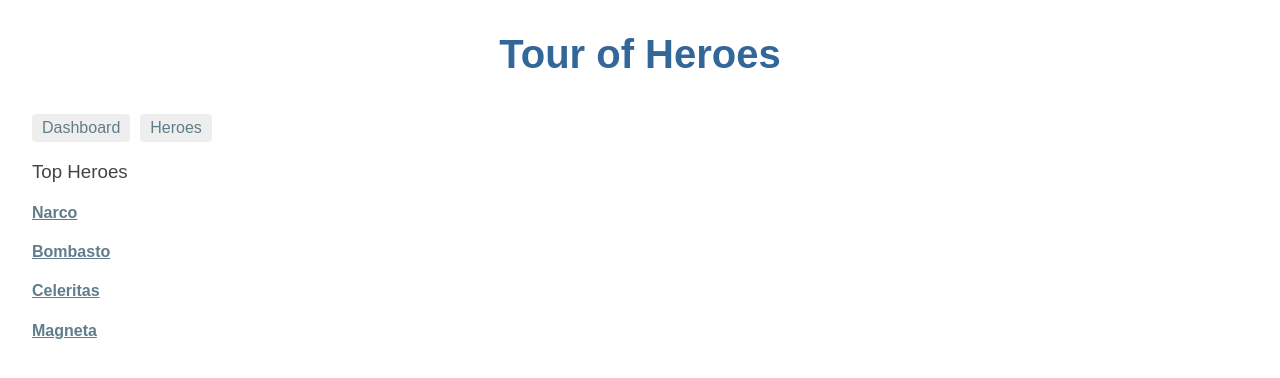
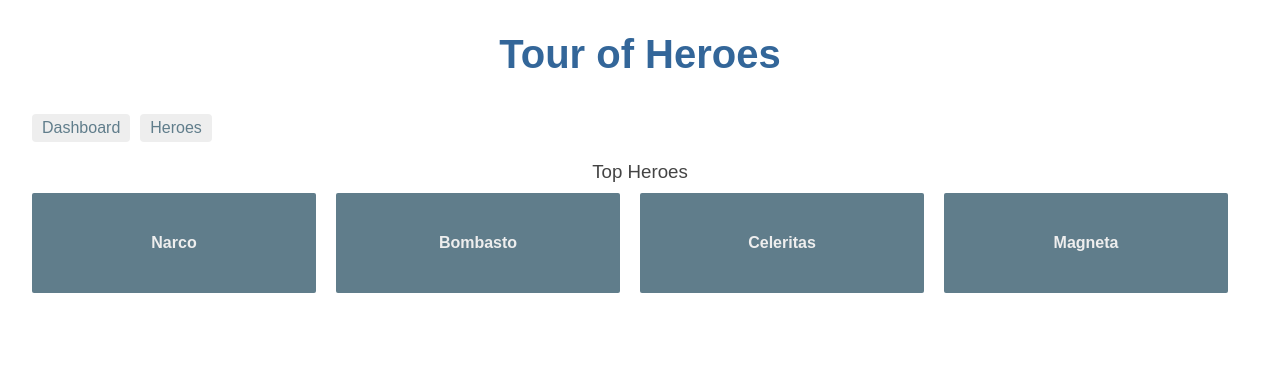
Before and after one commit to mvasquezb/angular-tour-of-heroes, an Angular app: page /dashboard in a window 1280 px wide. Shown: the top 378 px of the page. Built offline with nearby package versions, Linux system fonts and the light colour scheme.

Commit message:
Add DashboardComponent css

```diff
--- a/src/app/app.component.css
+++ /dev/null
@@ -1,53 +0,0 @@
-.selected {
-  background-color: #8b8d8c !important;
-  color: #ddd;
-}
-
-.heroes {
-  margin: 0 0 2em 0;
-  list-style-type: none;
-  padding: 0;
-  width: 15em;
-}
-
-.heroes li {
-  cursor: pointer;
-  position: relative;
-  left: 0;
-  background-color: #eee;
-  margin: .5em;
-  padding: .3em 0;
-  height: 1.6em;
-  border-radius: 4px;
-}
-
-.heroes li.selected:hover {
-  background-color: #bbd8dc;
-  color: white;
-}
-
-.heroes li:hover {
-  color: #607d8b;
-  background-color: #ddd;
-  left: .1em;
-}
-
-.heroes .text {
-  position: relative;
-  top: -3px;
-}
-
-.heroes .badge {
-  display: inline-block;
-  font-size: small;
-  color: white;
-  padding: 0.8em 0.7em 0 0.7em;
-  background-color: #607d8b;
-  line-height: 1em;
-  position: relative;
-  left: -1px;
-  top: -4px;
-  height: 1.8em;
-  margin-right: .8em;
-  border-radius: 4px 0 0 4px;
-}
--- /dev/null
+++ b/src/app/dashboard.component.css
@@ -0,0 +1,77 @@
+[class*='col-'] {
+  float: left;
+  padding-right: 20px;
+  padding-bottom: 20px;
+}
+
+[class*='col-']:last-of-type {
+  padding-right: 0;
+}
+
+a {
+  text-decoration: none;
+}
+
+*,
+*:after,
+*:before {
+  -webkit-box-sizing: border-box;
+  -moz-box-sizing: border-box;
+  box-sizing: border-box;
+}
+
+h3 {
+  text-align: center; margin-bottom: 0;
+}
+
+h4 {
+  position: relative;
+}
+
+.grid {
+  margin: 0;
+}
+
+.col-1-4 {
+  width: 25%;
+}
+
+.module {
+  padding: 20px;
+  text-align: center;
+  color: #eee;
+  max-height: 120px;
+  min-width: 120px;
+  background-color: #607D8B;
+  border-radius: 2px;
+}
+
+.module:hover {
+  background-color: #EEE;
+  cursor: pointer;
+  color: #607d8b;
+}
+
+.grid-pad {
+  padding: 10px 0;
+}
+
+.grid-pad > [class*='col-']:last-of-type {
+  padding-right: 20px;
+}
+
+@media (max-width: 600px) {
+  .module {
+    font-size: 10px;
+    max-height: 75px;
+  }
+}
+
+@media (max-width: 1024px) {
+  .grid {
+    margin: 0;
+  }
+  .module {
+    min-width: 60px;
+  }
+}
--- a/src/app/dashboard.component.ts
+++ b/src/app/dashboard.component.ts
@@ -6,7 +6,7 @@
 @Component({
   selector: 'dashboard',
   templateUrl: './dashboard.component.html',
-  styleUrls: ['./app.component.css'],
+  styleUrls: ['./dashboard.component.css'],
 })
 export class DashboardComponent implements OnInit {
   heroes: Hero[] = [];
```
